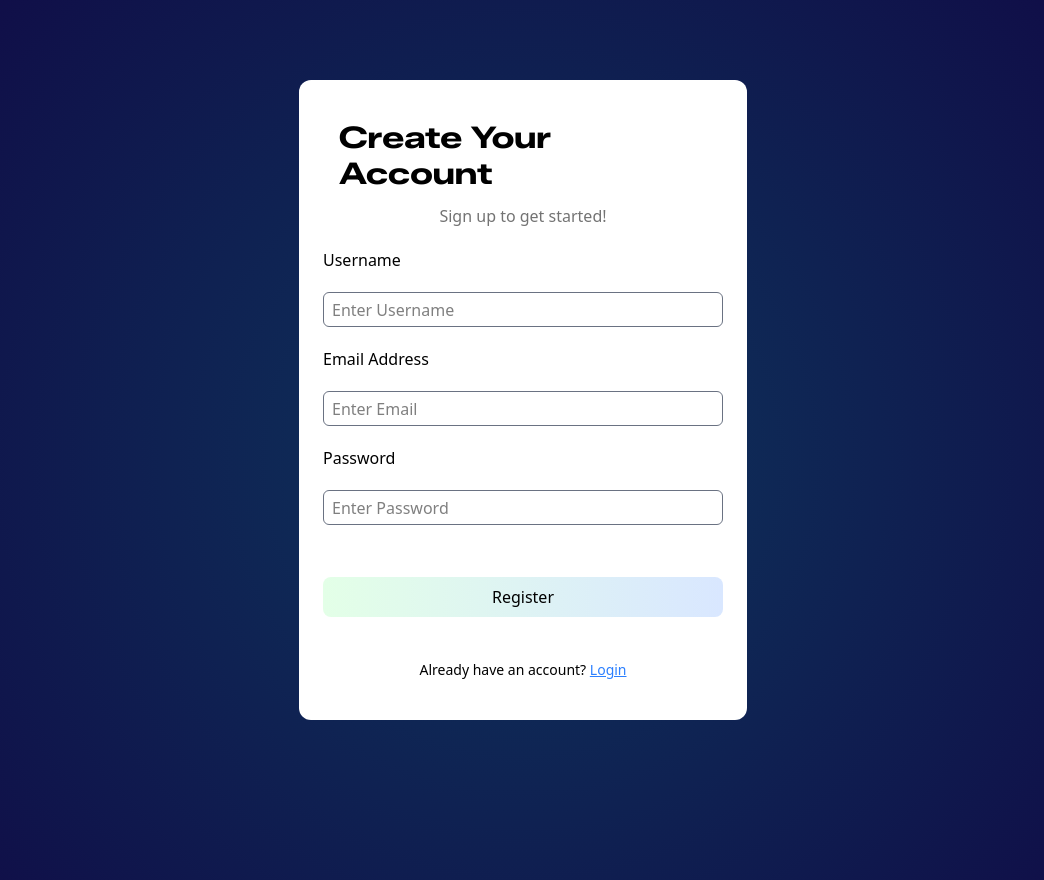
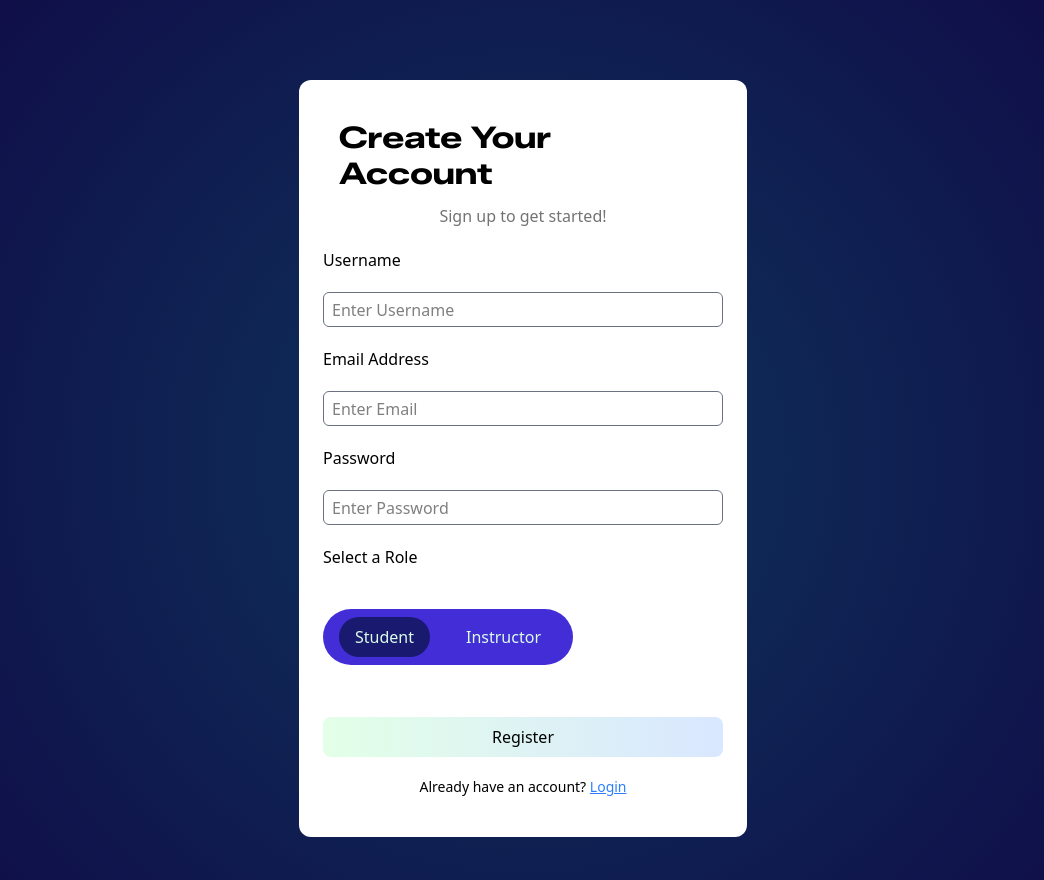
Before and after one commit to chinmay21/Auth-Revision, a React (Vite) app in the folder src/: page /signup in a window 1280 px wide. Shown: the whole page, without its empty margins (117-1161 px from the left). Built offline with nearby package versions, Linux system fonts and the light colour scheme.

Commit message:
Add role selection to signup page

```diff
--- a/src/src/pages/Signup.jsx
+++ b/src/src/pages/Signup.jsx
@@ -1,36 +1,61 @@
-import React from 'react'
+import React, { useState } from 'react'
 import { useForm } from 'react-hook-form'
 
 const Signup = () => {
 
-    const { register, handleSubmit, formState: { errors } } = useForm();
+    const { register, handleSubmit, setValue, formState: { errors } } = useForm();
+    const [active, setActive] = useState('student');
+    const [role, setRole] = useState("");
 
+    const handleRoleSelect = (selectedRole) => {
+        setRole(selectedRole);
+        setActive(selectedRole.toLowerCase());
+        setValue("role", selectedRole, { shouldValidate: true });
+    };
+
+    const clickHandler = () => {
+        return console.log("REGITER BUTTON IS CLICKED");
+    }
     const onSubmit = (data) => {
         return console.log("THIS IS DATA:", data);
     }
+    console.log("THIS IS ROLE:", role);
   return (
     <div>
         {/* Parent div of signup from */}
-        <div className='flex flex-col items-center rounded-xl gap-y-5 p-10 bg-white h-160 w-[35%] mx-auto mt-20'>
+        <div className='flex flex-col items-center rounded-xl gap-y-5 p-10 bg-white max-h-230 w-[35%] mx-auto mt-20'>
             <div className='flex flex-col items-center gap-3'>
                 <h2 className='text-3xl font-zalando'>Create Your Account</h2>
                 <p className='text-neutral-500'>Sign up to get started!</p>
             </div>
 
-            <form onSubmit={handleSubmit(onSubmit)} className='flex flex-col h-100 gap-y-5'>
-                <label for='name'>Username</label>
+            <form onSubmit={handleSubmit(onSubmit)} className='flex flex-col max-h-260 gap-y-5'>
+                <label htmlFor='name'>Username</label>
                 <input type='text' placeholder='Enter Username' className='pl-2 border border-gray-500 rounded-md h-8.75 w-100 outline-none focus-visible:text-[#000080] focus-visible:ring-2 focus-visible:ring-indigo-400 focus-visible:shadow-indigo-400 focus-visible:shadow-lg transition-all ease-in' {...register("name", {required: "Username is Required, Please Enter Username"})}/>
                 {errors.name && <span className='text-red-600'>{errors.name.message}</span>}
 
-                <label for='email'>Email Address</label>
+                <label htmlFor='email'>Email Address</label>
                 <input type='email' placeholder='Enter Email' className='pl-2 border border-gray-500 rounded-md h-8.75 w-100 outline-none focus-visible:text-[#000080] focus-visible:ring-2 focus-visible:ring-indigo-400 focus-visible:shadow-indigo-400 focus-visible:shadow-lg transition-all ease-in' {...register("email", {required: "Email is Required, Please Enter Email"})}/>
                 {errors.email && <span className='text-red-600'>{errors.email.message}</span>}
 
-                <label for='password'>Password</label>
+                <label htmlFor='password'>Password</label>
                 <input type='password' placeholder='Enter Password' className='pl-2 border border-gray-500 rounded-md h-8.75 w-100 outline-none focus-visible:text-[#000080] focus-visible:ring-2 focus-visible:ring-indigo-400 focus-visible:shadow-indigo-400 focus-visible:shadow-lg transition-all ease-in' {...register("password", {required: "Password is Required, Please Enter Password"})}/>
                 {errors.password && <span className='text-red-600'>{errors.password.message}</span>}
 
-                <button type='submit' className='bg-linear-to-r from-[#e3ffe7] to-[#d9e7ff] mt-8 py-2 rounded-lg cursor-pointer hover:shadow-xl hover:shadow-indigo-200 transition-all ease hover:scale-105'>Register</button>
+                <label htmlFor="role">Select a Role</label>
+                <input type='hidden'
+                {...register("role", {required: "An Account Type is Requied, Please select a Role"})}/>
+                <span className='text-red-600'>{errors.role?.message}</span>
+                <div
+                className='flex justify-center gap-5 bg-indigo-700 py-2 pl-10 pr-10 min-w-62.5 rounded-full lg:w-50 text-green-100'>
+                    <button type='button' onClick={() => handleRoleSelect("Student")}
+                    className={`cursor-pointer bg-[#191970] py-2 px-4 rounded-full ${active === 'student' ? "transition-all ease-in delay-75"
+                    : "bg-transparent"}`}>Student</button>
+                    <button type='button' onClick={() => handleRoleSelect("Instructor")}
+                    className={`cursor-pointer bg-[#191970] py-2 px-4 rounded-full ${active === 'instructor' ? "transition-all ease-in delay-75"
+                    : "bg-transparent"}`}>Instructor</button>
+                </div>
+                <button onClick={clickHandler} type='submit' className='bg-linear-to-r from-[#e3ffe7] to-[#d9e7ff] mt-8 py-2 rounded-lg cursor-pointer hover:shadow-xl hover:shadow-indigo-200 transition-all ease hover:scale-105 delay-100'>Register</button>
             </form>
 
             <div className=' text-sm'>
```
